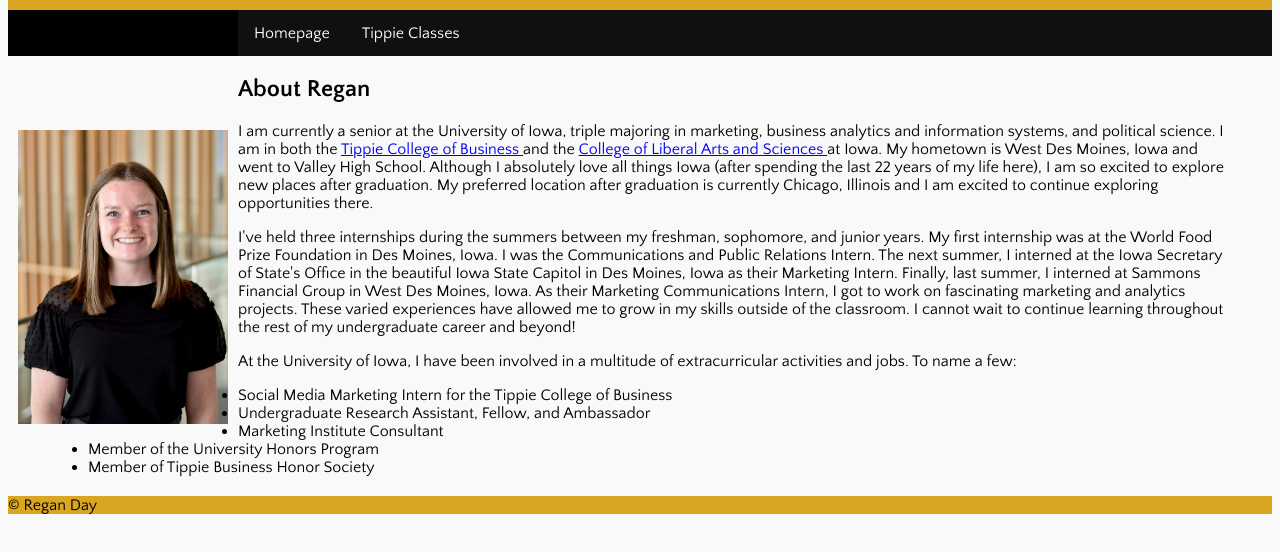
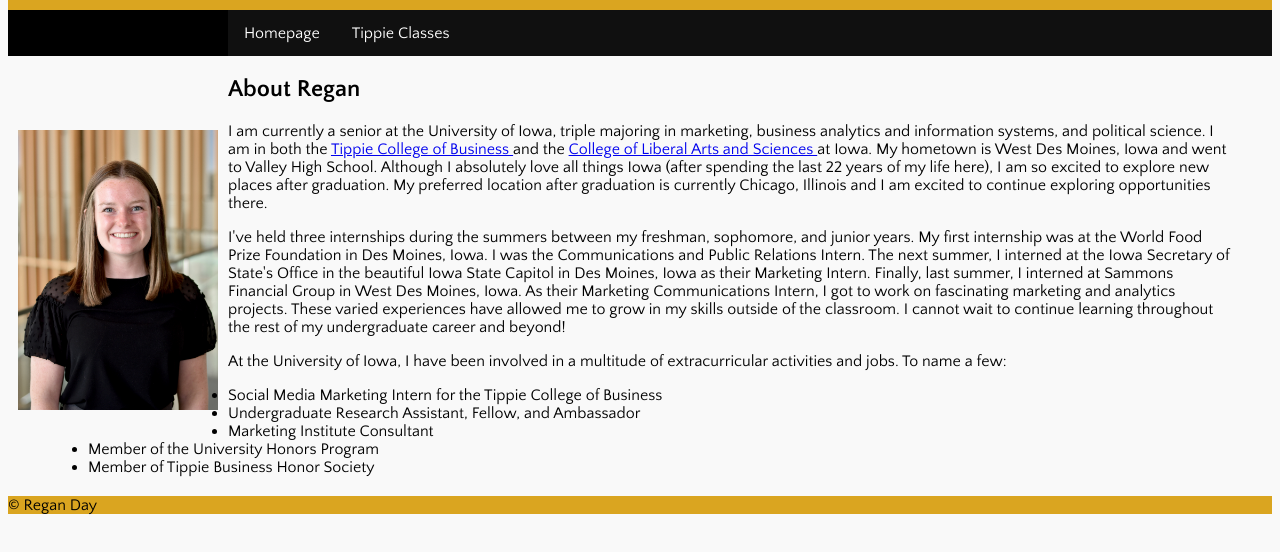
Before and after one commit to reganday/reday_HW8, a plain HTML site: page index.html in a window 1280 px wide. Shown: the part 104-656 px from the top of the page. Drawn offline with nearby package versions, Linux system fonts and the light colour scheme; a web font is replaced by a local one.

Commit message:
updated image

```diff
--- a/index.html
+++ b/index.html
@@ -15,8 +15,8 @@
     </header>
 
     <div class="wrap">
-        <img src="./images/Headshot.JPG" alt="Headshot" width="210" title="Regan Day headshot"/>
-    </div>
+        <img src="./images/Headshot.JPG" alt="Headshot" width ="200" title="Regan Day headshot"/>
+     </div>
 
 
     <nav>
```
